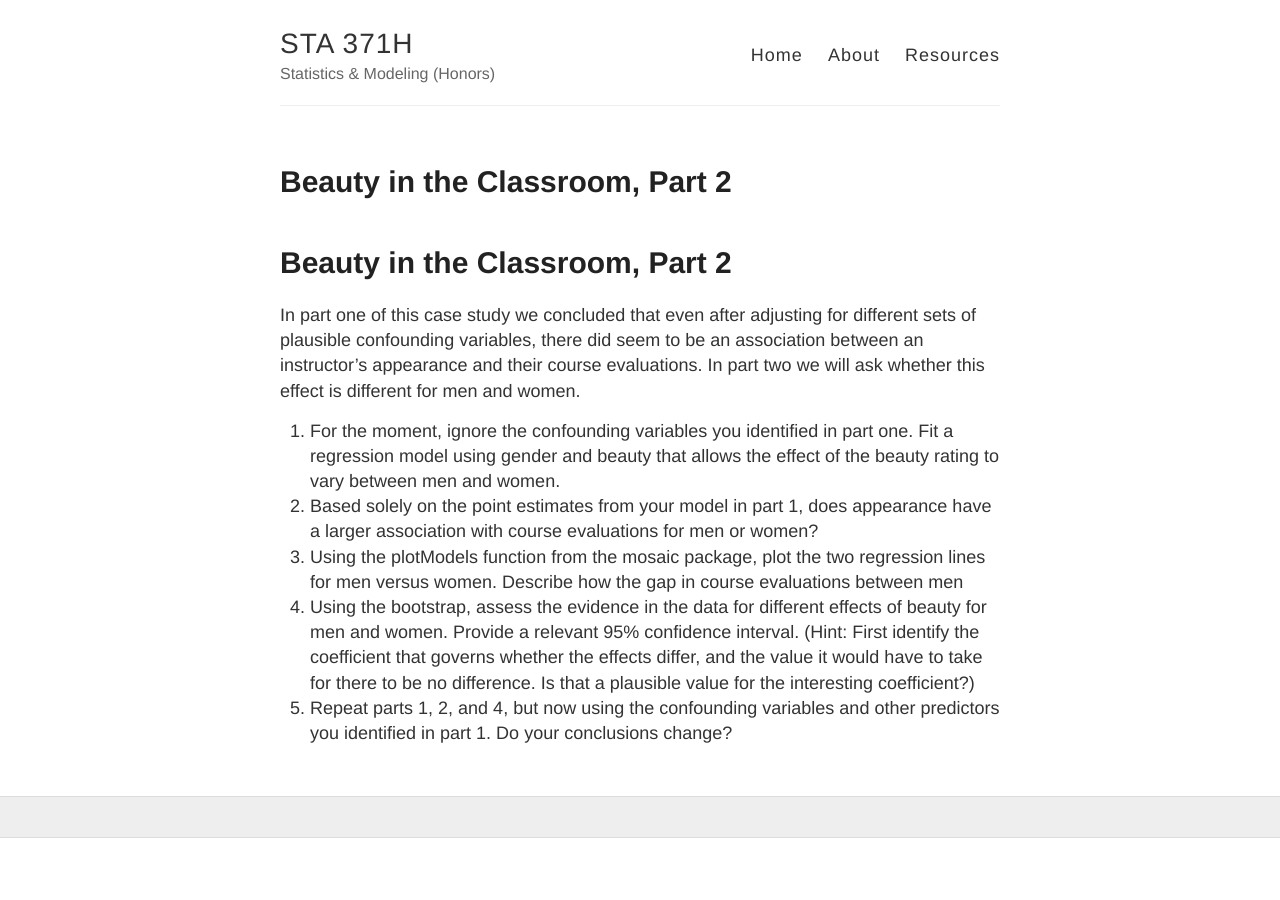
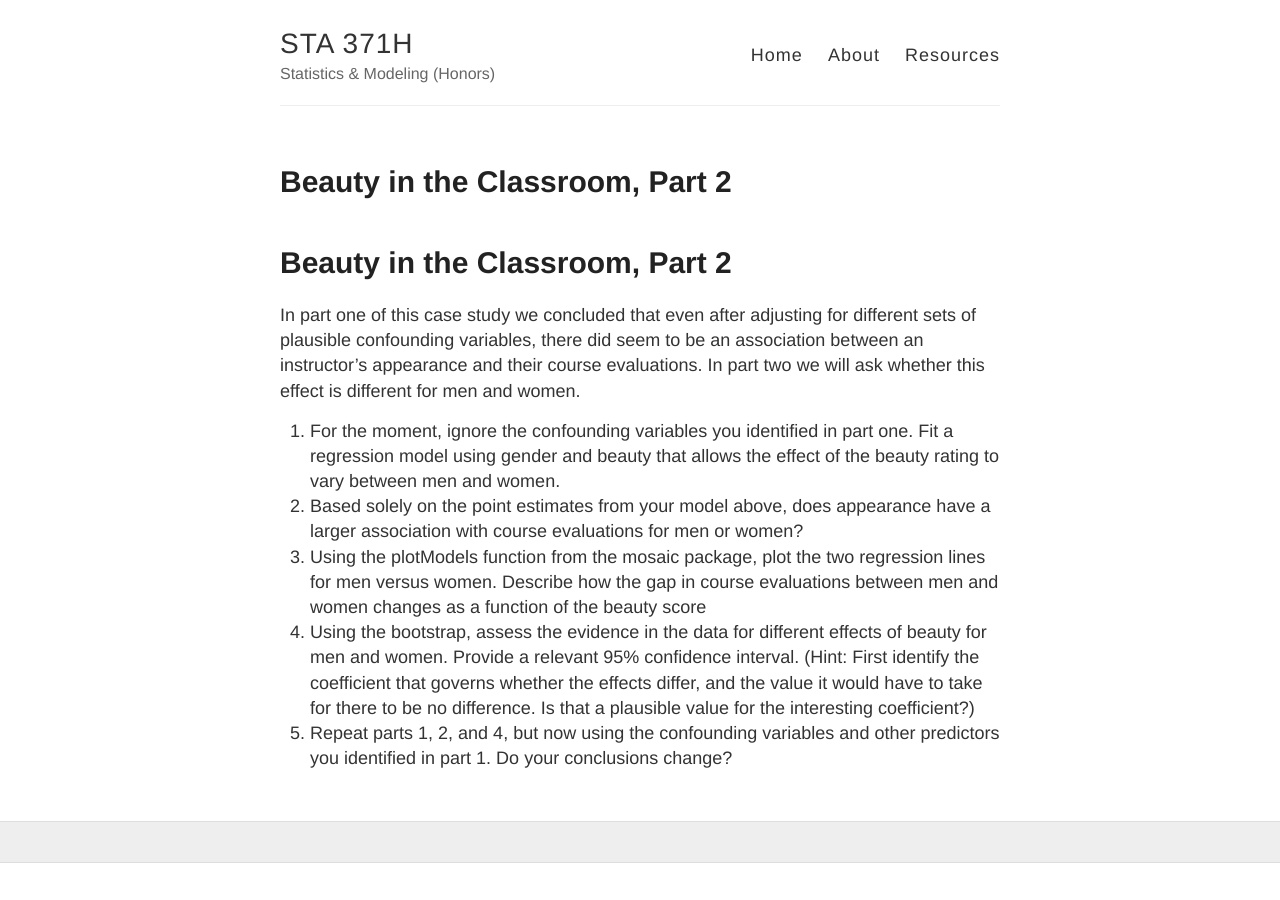
Before and after one commit to jaredsmurray/sta371h, a Jekyll site: the page built from docs/files/beauty_2.md, in a window 1280 px wide. Built offline with Jekyll 4.4.1, drawn with Linux system fonts in a browser that asks for light colours; our own code applies the rules of GitHub Pages for plain Markdown files.

Commit message:
Update beauty_2.md

```diff
--- a/docs/files/beauty_2.md
+++ b/docs/files/beauty_2.md
@@ -12,10 +12,10 @@ this effect is different for men and women.
 1. For the moment, ignore the confounding variables you identified in part one. Fit
 a regression model using gender and beauty that allows the effect of the beauty rating
 to vary between men and women.
-2. Based solely on the point estimates from your model in part 1, does appearance have a larger
+2. Based solely on the point estimates from your model above, does appearance have a larger
 association with course evaluations for men or women?
 3. Using the plotModels function from the mosaic package, plot the two regression lines
-for men versus women. Describe how the gap in course evaluations between men
+for men versus women. Describe how the gap in course evaluations between men and women changes as a function of the beauty score
 4. Using the bootstrap, assess the evidence in the data for different effects of beauty
 for men and women. Provide a relevant 95% confidence interval. (Hint: First identify the
 coefficient that governs whether the effects differ, and the value it would have to take
```
